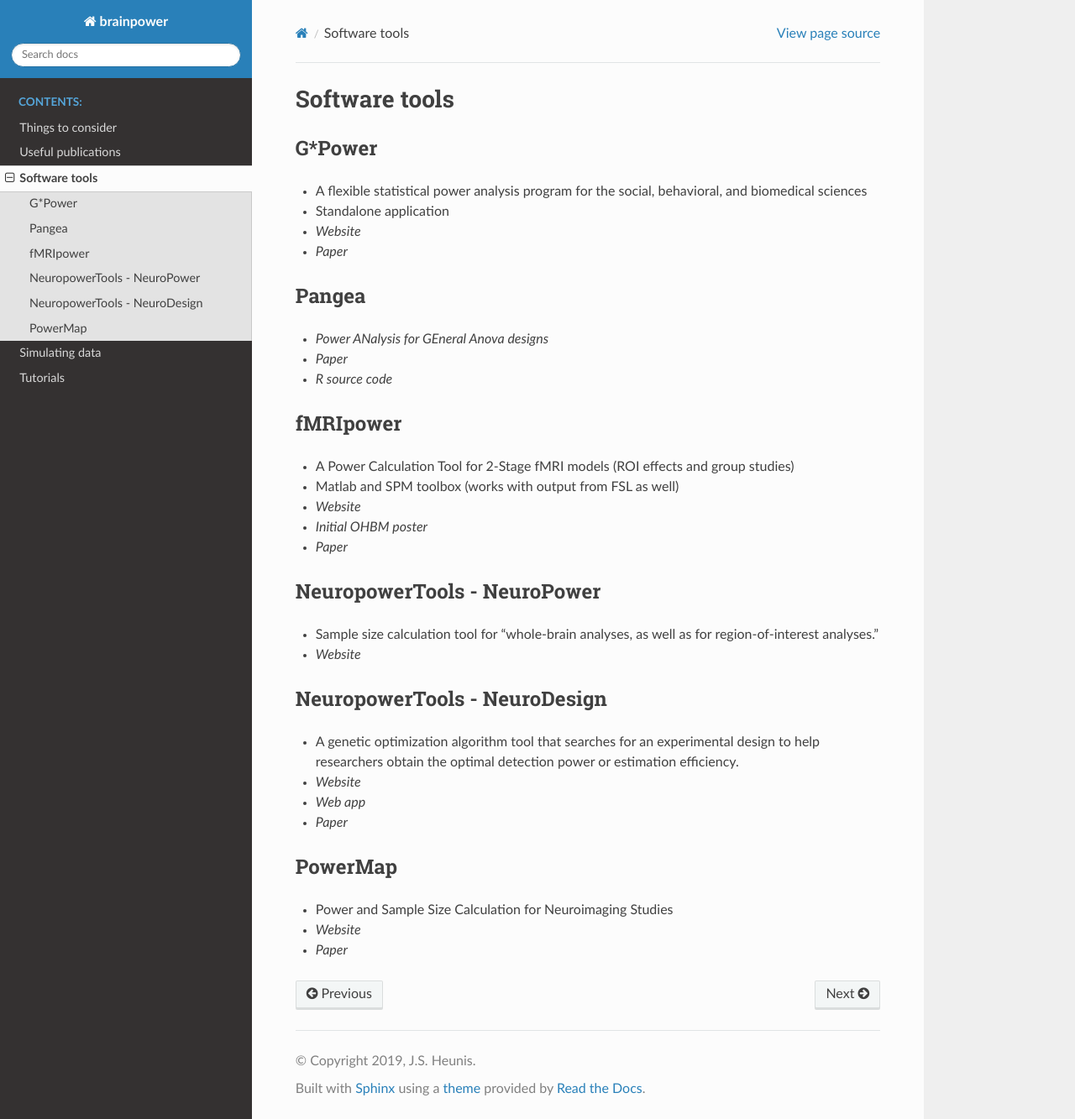
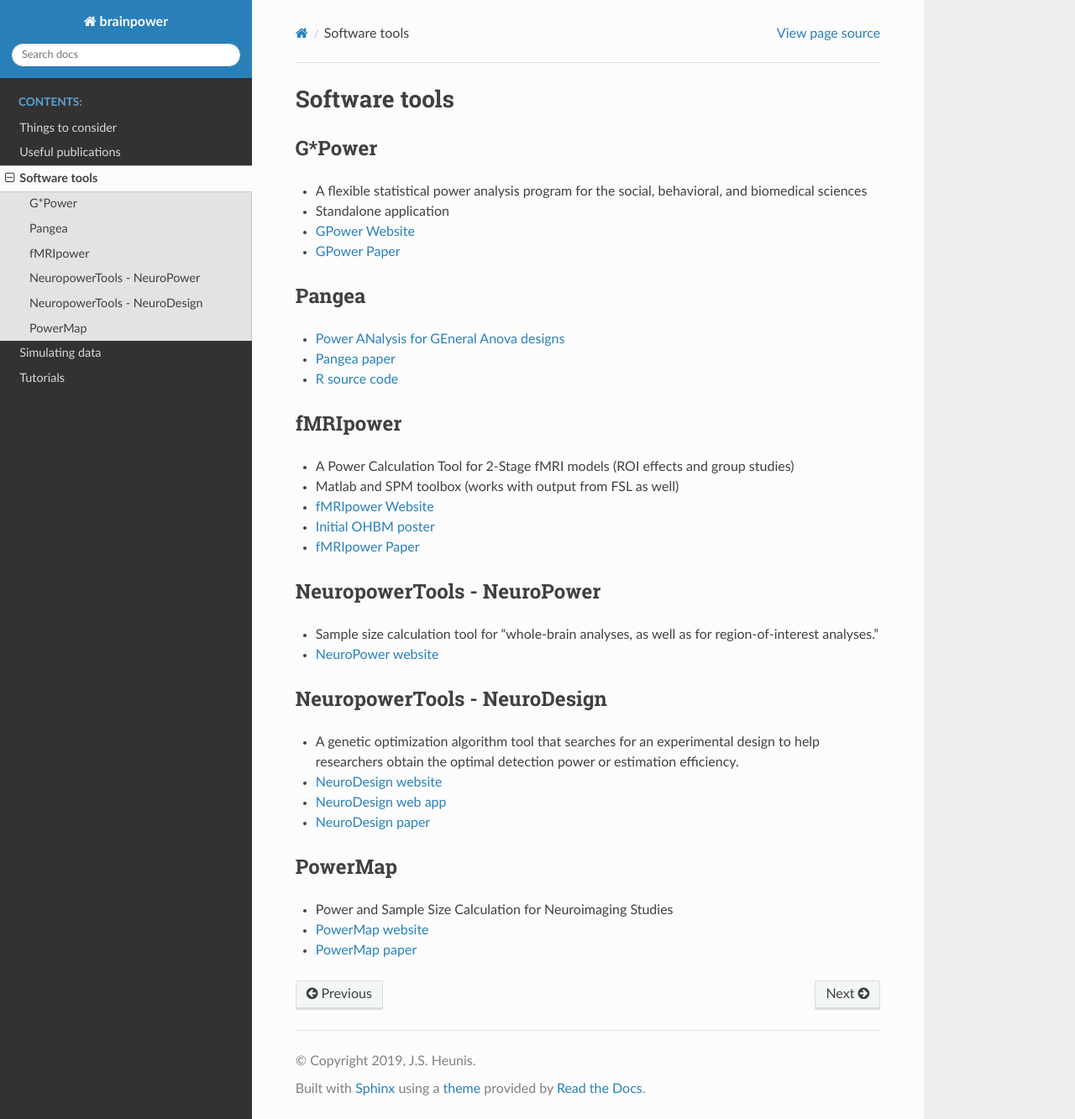
Before and after one commit to jsheunis/brainpower, a Sphinx documentation site: the page built from docs/software_tools.rst, in a window 1280 px wide and 1333 px high. Shown: the whole window at 84% size. Built offline with Sphinx 7.4.7 and the Read the Docs theme 2.0.0, drawn with Linux system fonts in a browser that asks for light colours.

Commit message:
fix links that did not work

```diff
--- a/docs/software_tools.rst
+++ b/docs/software_tools.rst
@@ -5,21 +5,21 @@ G*Power
 *******
 * A flexible statistical power analysis program for the social, behavioral, and biomedical sciences
 * Standalone application
-* `Website`
-* `Paper`
+* `GPower Website`_
+* `GPower Paper`_
 
-.. _Website: http://www.gpower.hhu.de/http://www.psychologie.hhu.de/fileadmin/redaktion/Fakultaeten/Mathematisch-Naturwissenschaftliche_Fakultaet/Psychologie/AAP/gpower/GPower3-BRM-Paper.pdf
-.. _Paper: http://www.psychologie.hhu.de/fileadmin/redaktion/Fakultaeten/Mathematisch-Naturwissenschaftliche_Fakultaet/Psychologie/AAP/gpower/GPower3-BRM-Paper.pdf
+.. _GPower Website: http://www.psychologie.hhu.de/arbeitsgruppen/allgemeine-psychologie-und-arbeitspsychologie/gpower.html
+.. _GPower Paper: http://www.psychologie.hhu.de/fileadmin/redaktion/Fakultaeten/Mathematisch-Naturwissenschaftliche_Fakultaet/Psychologie/AAP/gpower/GPower3-BRM-Paper.pdf
 
 
 Pangea
 ******
-* `Power ANalysis for GEneral Anova designs`
-* `Paper`
-* `R source code`
+* `Power ANalysis for GEneral Anova designs`_
+* `Pangea paper`_
+* `R source code`_
 
 .. _Power ANalysis for GEneral Anova designs: http://jakewestfall.org/pangea/
-.. _Paper: http://jakewestfall.org/publications/pangea.pdf
+.. _Pangea paper: http://jakewestfall.org/publications/pangea.pdf
 .. _R source code: https://github.com/jake-westfall/pangea
 
 
@@ -27,40 +27,40 @@ fMRIpower
 *********
 * A Power Calculation Tool for 2-Stage fMRI models (ROI effects and group studies)
 * Matlab and SPM toolbox (works with output from FSL as well)
-* `Website`
-* `Initial OHBM poster`
-* `Paper`
+* `fMRIpower Website`_
+* `Initial OHBM poster`_
+* `fMRIpower Paper`_
 
-.. _Website: http://fmripower.org/
+.. _fMRIpower Website: http://fmripower.org/
 .. _Initial OHBM poster: http://fmripower.org/mumford_hbm_2007.pdf
-.. _Paper : https://doi.org/10.1016/j.neuroimage.2007.07.061
+.. _fMRIpower Paper: https://doi.org/10.1016/j.neuroimage.2007.07.061
 
 
 NeuropowerTools - NeuroPower
 ****************************
 * Sample size calculation tool for "whole-brain analyses, as well as for region-of-interest analyses."
-* `Website`
+* `NeuroPower website`_
 
-.. _Website: http://neuropowertools.org/neuropower/neuropowerstart/
+.. _NeuroPower website: http://neuropowertools.org/neuropower/neuropowerstart/
 
 
 NeuropowerTools - NeuroDesign
 *****************************
 * A genetic optimization algorithm tool that searches for an experimental design to help researchers obtain the optimal detection power or estimation efficiency.
-* `Website`
-* `Web app`
-* `Paper`
+* `NeuroDesign website`_
+* `NeuroDesign web app`_
+* `NeuroDesign paper`_
 
-.. _Website: http://neuropowertools.org/design/start/
-.. _Paper : https://www.biorxiv.org/content/10.1101/119594v2
-.. _Web app: http://neuropowertools.org/design/maininput/
+.. _NeuroDesign website: http://neuropowertools.org/design/start/
+.. _NeuroDesign paper : https://www.biorxiv.org/content/10.1101/119594v2
+.. _NeuroDesign web app: http://neuropowertools.org/design/maininput/
 
 
 PowerMap
 ********
 * Power and Sample Size Calculation for Neuroimaging Studies
-* `Website`
-* `Paper`
+* `PowerMap website`_
+* `PowerMap paper`_
 
-.. _Website: http://fmri.wfubmc.edu/cms/talkPowerSampleSizeCalculation
-.. _Paper: http://fmri.wfubmc.edu/userfiles/file/PowerSampleSizeCalculation/PDF/PowerMapPaper.pdf
+.. _PowerMap website: http://fmri.wfubmc.edu/cms/talkPowerSampleSizeCalculation
+.. _PowerMap paper: http://fmri.wfubmc.edu/userfiles/file/PowerSampleSizeCalculation/PDF/PowerMapPaper.pdf
--- a/docs/things_to_consider.rst
+++ b/docs/things_to_consider.rst
@@ -17,13 +17,13 @@ How to define an effect size?
 
 Tools for univariate power analysis
 ***********************************
-* `G*Power`, `Pangea`
+* GPower_, Pangea_
 * Suited if clearly defined ROIs/ localizers are available
 * How to clearly define ROIs? How to define ROIs on a subject-specific level?
 * G*Power is suitable for very particular questions/ analyses, but require many decisions a-priori → defining ROIs, defining summary statistics on ROIs
 * Can even increase power (e.g. for very small volumes) because you avoid correction for multiple comparisons
 
-.. _G*Power: http://www.gpower.hhu.de/
+.. _GPower: http://www.psychologie.hhu.de/arbeitsgruppen/allgemeine-psychologie-und-arbeitspsychologie/gpower.html
 .. _Pangea: https://jakewestfall.shinyapps.io/pangea/
 
 Tools for 3-dimentional power analysis
```
Also changed, not shown: docs/publications.rst (+17 -17 lines).
